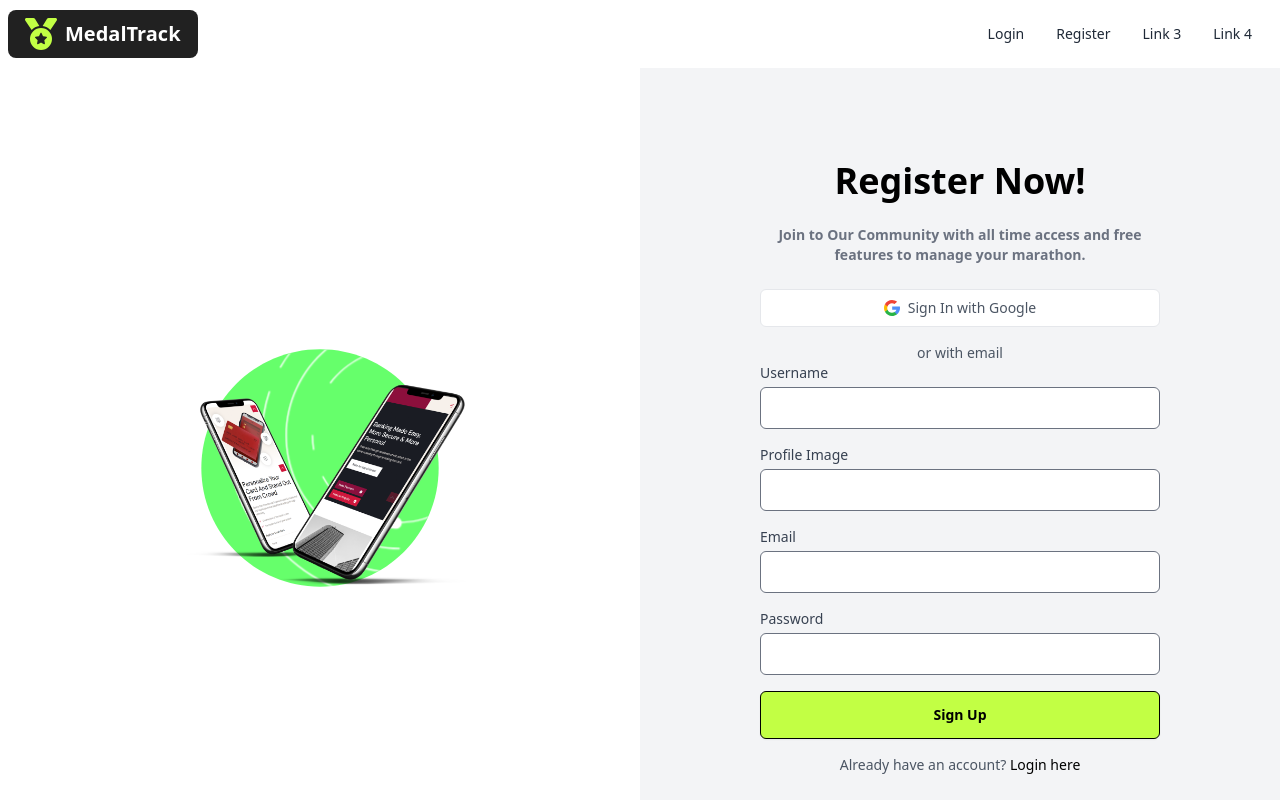
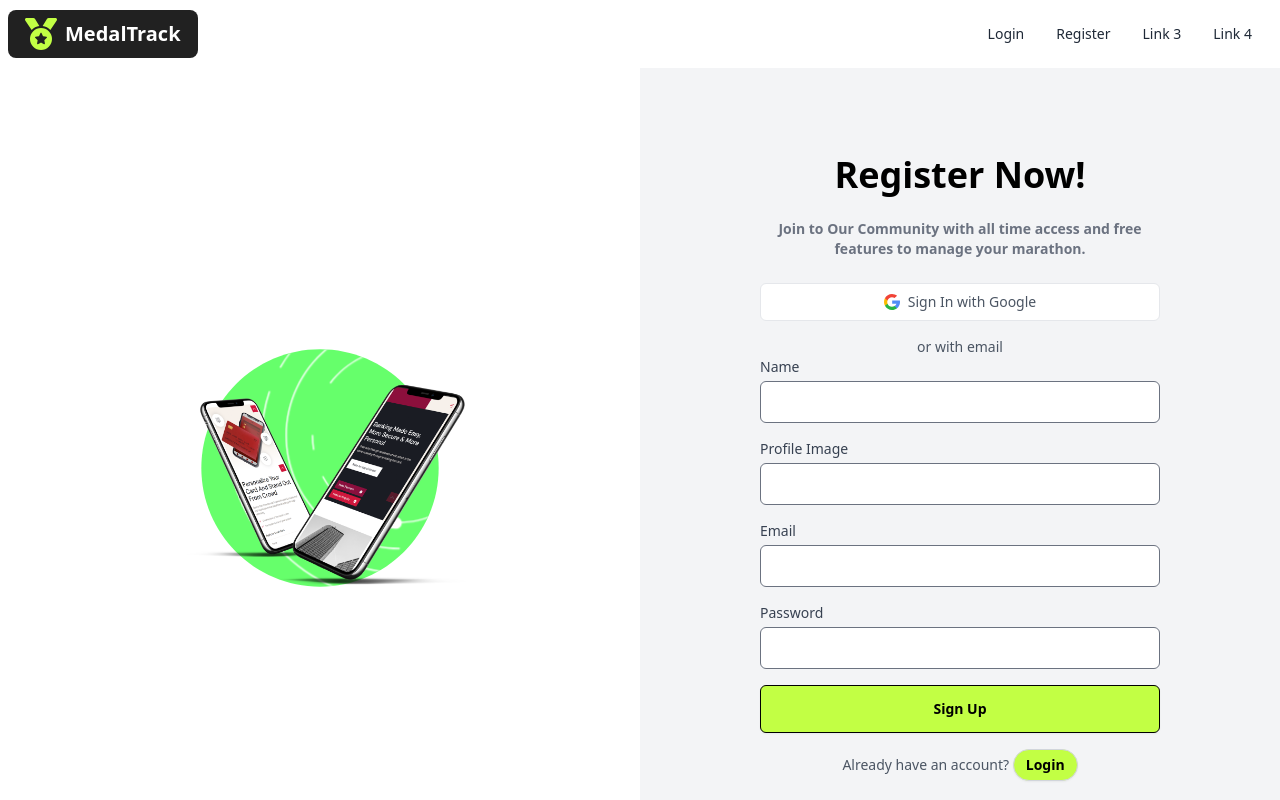
Before and after one commit to tahmidjihan/medalTrack, a React (Vite) app: page /register in a window 1280 px wide. Shown: the top 800 px of the page. Built offline with nearby package versions, Linux system fonts and the light colour scheme; no server answers.

Commit message:
added email sign up and in

```diff
--- a/src/Pages/Authorization.jsx
+++ b/src/Pages/Authorization.jsx
@@ -3,9 +3,11 @@ import Lottie from 'lottie-react';
 import loginLottie from './../assets/login.json';
 import registerLottie from './../assets/register.json';
 import { useAuth } from '../Routes/AuthProvider';
+import { useNavigate } from 'react-router';
 
 function Authorization({ login }) {
   const { signUp, loginWithGoogle, signIn, user } = useAuth();
+  const navigate = useNavigate();
   function handleSubmit(e) {
     e.preventDefault();
     const email = e.target.email.value;
@@ -13,7 +15,9 @@ function Authorization({ login }) {
     if (login) {
       signIn(email, password);
     } else {
-      signUp(email, password);
+      const name = e.target.name.value;
+      const image = e.target.image.value;
+      signUp(email, password, name, image);
     }
   }
   return (
@@ -83,14 +87,14 @@ function Authorization({ login }) {
                   <>
                     <div>
                       <label
-                        htmlFor='username'
+                        htmlFor='name'
                         className='block text-sm font-medium text-gray-700'>
-                        Username
+                        Name
                       </label>
                       <input
                         type='text'
-                        id='username'
-                        name='username'
+                        id='name'
+                        name='name'
                         required
                         className='mt-1 p-2 w-full border rounded-md focus:border-gray-200 focus:outline-none focus:ring-2 focus:ring-offset-2 focus:ring-gray-300 transition-colors duration-300'
                       />
@@ -147,8 +151,17 @@ function Authorization({ login }) {
               </form>
               <div className='mt-4 text-sm text-gray-600 text-center'>
                 <p>
-                  Already have an account?{' '}
-                  <span className='text-black hover:underline'>Login here</span>
+                  {login
+                    ? "Don't have an account? "
+                    : 'Already have an account? '}
+                  <button
+                    type='button'
+                    onClick={() =>
+                      login ? navigate('/register') : navigate('/login')
+                    }
+                    className='btn btn-sm rounded-full text-black border-1 border-gray-300 bg-primary-lime hover:bg-lime-500'>
+                    {login ? 'Sign Up' : 'Login'}
+                  </button>
                 </p>
               </div>
             </div>
--- a/src/Routes/AuthProvider.jsx
+++ b/src/Routes/AuthProvider.jsx
@@ -4,6 +4,8 @@ import {
   onAuthStateChanged,
   signInWithEmailAndPassword,
   signInWithPopup,
+  signOut,
+  updateProfile,
 } from 'firebase/auth';
 import React, { useEffect } from 'react';
 import auth from './firebase.config';
@@ -20,10 +22,16 @@ function AuthProvider({ children }) {
       setUser(userCredential.user);
     });
   }
-  function signUp(email, password) {
+  function signUp(email, password, name, image) {
     createUserWithEmailAndPassword(auth, email, password).then(
       (userCredential) => {
-        setUser(userCredential.user);
+        const user = userCredential.user;
+        updateProfile(user, {
+          displayName: name,
+          photoURL: image,
+        }).then(() => {
+          setUser(user);
+        });
       }
     );
   }
```
